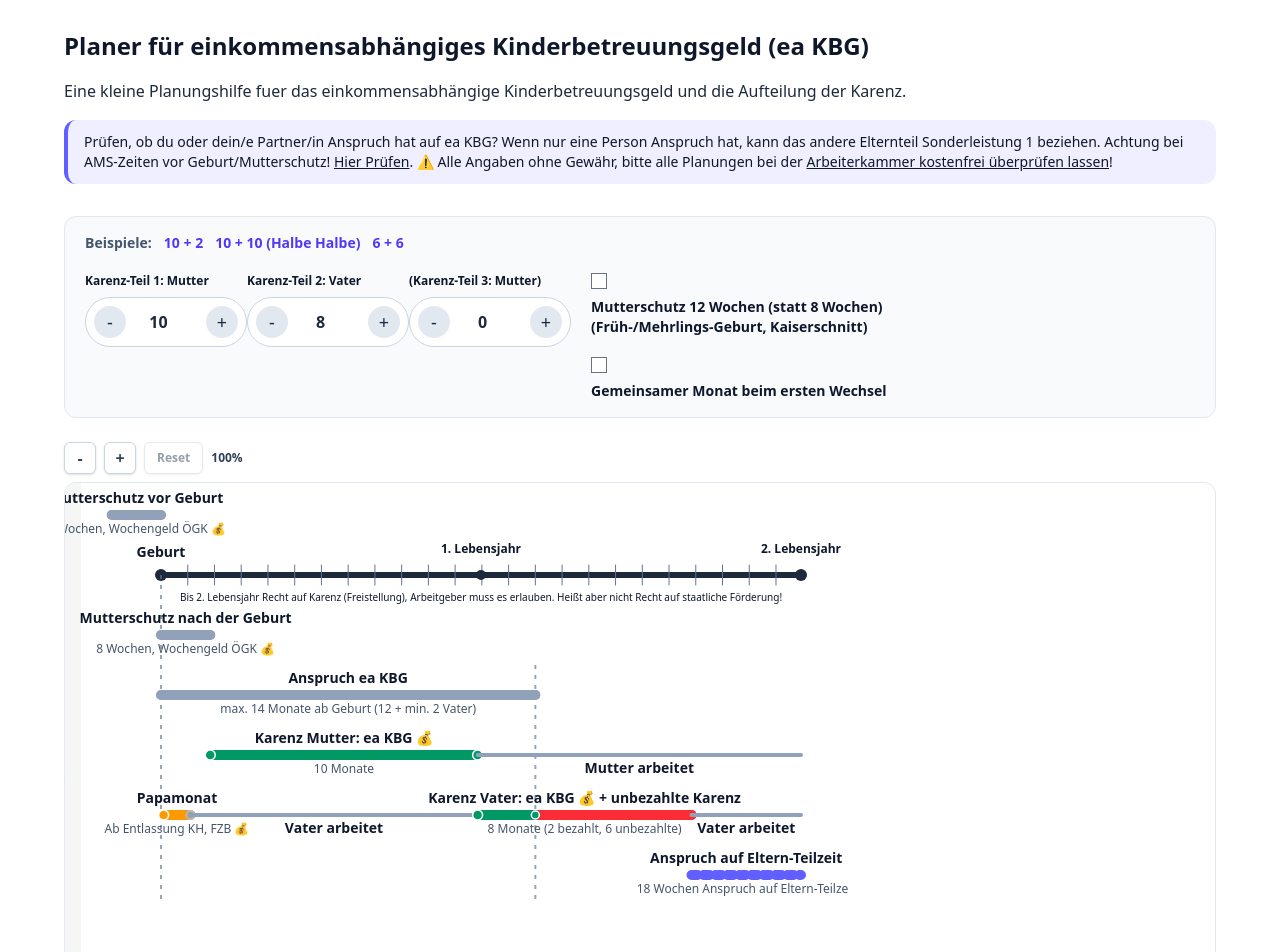
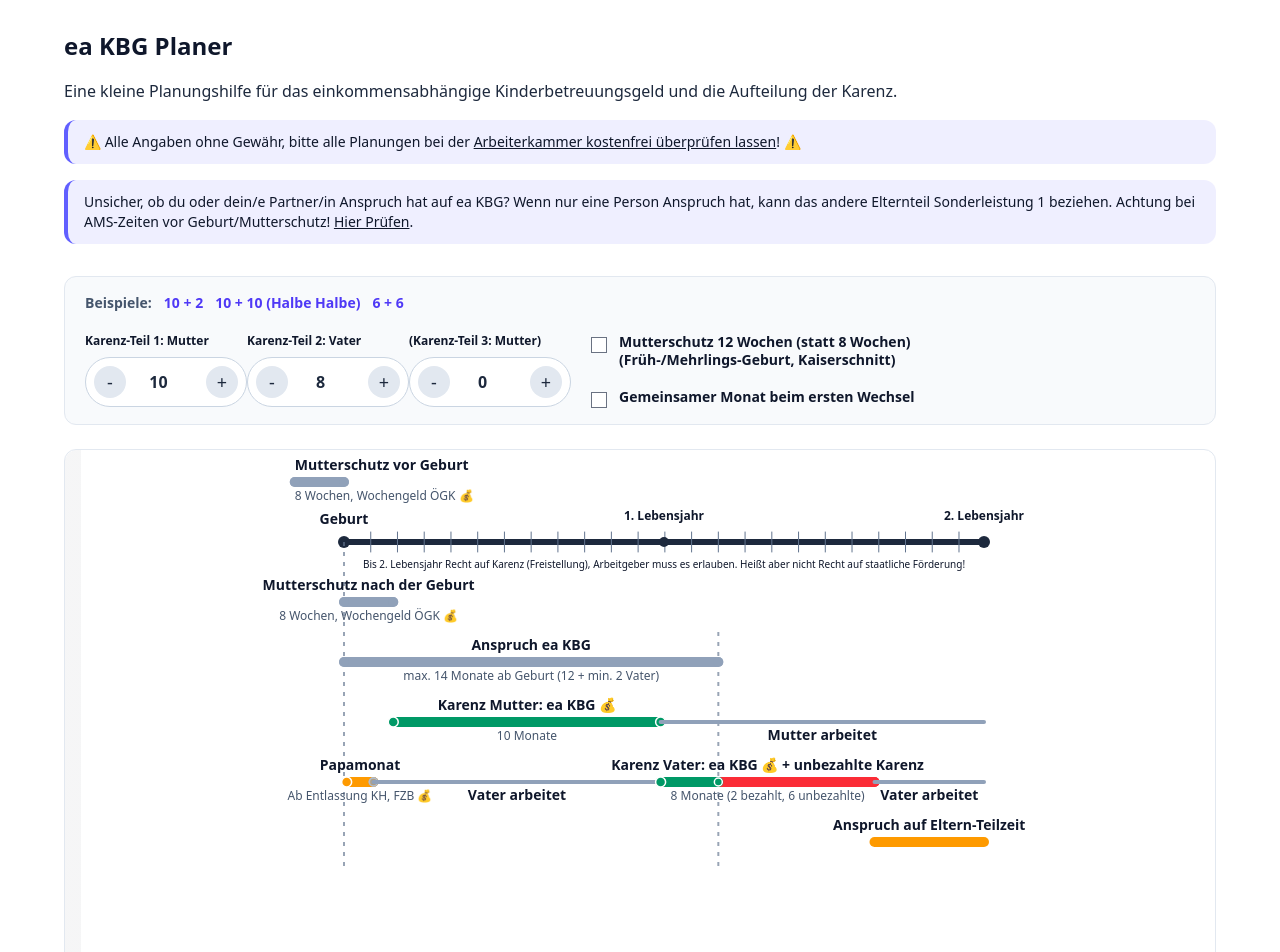
Before and after one commit to mandrasch/karenz-wizard, a SvelteKit app: page /eakbg-planer in a window 1280 px wide. Shown: the part 240-1192 px from the top of the page. Built offline with nearby package versions, Linux system fonts and the light colour scheme.

Commit message:
even more updates

```diff
--- a/src/lib/components/Footer.svelte
+++ b/src/lib/components/Footer.svelte
@@ -7,7 +7,7 @@
 			<section class="space-y-3" aria-labelledby="footer-about">
 				<h2 id="footer-about" class="text-sm font-semibold text-slate-900">Credits</h2>
 				<p class="text-sm leading-relaxed text-slate-600">
-					Mit Piefke-❤️ für das Land der Berge entwickelt von <a
+					Mit ❤️ für das Land der Berge entwickelt von <a
 						class="underline"
 						href="https://mandrasch.dev">Matthias Andrasch</a
 					>.
--- a/src/routes/eakbg-planer/+page.svelte
+++ b/src/routes/eakbg-planer/+page.svelte
@@ -155,15 +155,8 @@
 		)
 	);
 	const parentalPartTimeEnd = BASE_TOTAL_WEEKS;
-	const parentalPartTimeDurationWeeks = $derived(
-		Math.max(0, parentalPartTimeEnd - lastKarenzEnd)
-	);
+	const parentalPartTimeDurationWeeks = $derived(Math.max(0, parentalPartTimeEnd - lastKarenzEnd));
 	const hasParentalPartTime = $derived(parentalPartTimeDurationWeeks > 0.01);
-	const parentalPartTimeDisplay = $derived(
-		hasParentalPartTime
-			? `${formatWeeks(parentalPartTimeDurationWeeks)} Anspruch auf Eltern-Teilzeit`
-			: ''
-	);
 
 	const motherWorkStart = $derived(motherWeeks);
 	const motherWorkEnd = $derived(
@@ -478,12 +471,10 @@
 					label: 'Anspruch auf Eltern-Teilzeit',
 					start: lastKarenzEnd,
 					end: parentalPartTimeEnd,
-					displayDuration: parentalPartTimeDisplay,
-					hideDurationLabel: !parentalPartTimeDisplay,
 					rowGroup: 'parental-part-time',
-					lineClass: 'entitlement',
 					hideStartMarker: true,
-					hideEndMarker: true
+					hideEndMarker: true,
+					hideDurationLabel: true
 				});
 			}
 
@@ -568,19 +559,19 @@
 
 <div class="layout">
 	<div class="page-header mt-10">
-		<h2 class="text-2xl font-semibold text-slate-900">
-			Planer für einkommensabhängiges Kinderbetreuungsgeld (ea KBG)
-		</h2>
+		<h2 class="text-2xl font-semibold text-slate-900">ea KBG Planer</h2>
 		<p class="subline">
-			Eine kleine Planungshilfe fuer das einkommensabhängige Kinderbetreuungsgeld und die Aufteilung
+			Eine kleine Planungshilfe für das einkommensabhängige Kinderbetreuungsgeld und die Aufteilung
 			der Karenz.
 		</p>
 		<aside class="infobox">
-			Prüfen, ob du oder dein/e Partner/in Anspruch hat auf ea KBG? Wenn nur eine Person Anspruch
+			⚠️ Alle Angaben ohne Gewähr, bitte alle Planungen bei der
+			<a href="/ak-beratung" class="underline">Arbeiterkammer kostenfrei überprüfen lassen</a>! ⚠️
+		</aside>
+		<aside class="infobox">
+			Unsicher, ob du oder dein/e Partner/in Anspruch hat auf ea KBG? Wenn nur eine Person Anspruch
 			hat, kann das andere Elternteil Sonderleistung 1 beziehen. Achtung bei AMS-Zeiten vor
-			Geburt/Mutterschutz! <a href="/eakbg-anspruch" class="link underline">Hier Prüfen</a>. ⚠️ Alle
-			Angaben ohne Gewähr, bitte alle Planungen bei der
-			<a href="/ak-beratung" class="underline">Arbeiterkammer kostenfrei überprüfen lassen</a>!
+			Geburt/Mutterschutz! <a href="/eakbg-anspruch" class="link underline">Hier Prüfen</a>.
 		</aside>
 	</div>
 
@@ -676,16 +667,20 @@
 			<div class="flex flex-col gap-5 self-start">
 				<label class="control-checkbox">
 					<input type="checkbox" bind:checked={extendedMutterschutz} />
+					<div class="control-checkbox__text">
 						<span
 							>Mutterschutz 12 Wochen (statt 8 Wochen) <br />(Früh-/Mehrlings-Geburt, Kaiserschnitt)</span
 						>
+					</div>
 				</label>
 				<label class="control-checkbox">
 					<input type="checkbox" bind:checked={jointMonth} />
+					<div class="control-checkbox__text">
 						<span>Gemeinsamer Monat beim ersten Wechsel</span>
 						{#if jointMonth}
 							<small>ea KBG wird um 1 Monat kürzer</small>
 						{/if}
+					</div>
 				</label>
 			</div>
 		</div>
@@ -699,30 +694,6 @@
 		{/if}
 
 		<div class="timeline-shell">
-			<div class="timeline-zoom-controls" role="group" aria-label="Zoom-Steuerung">
-				<button
-					type="button"
-					class="zoom-button"
-					on:click={zoomOut}
-					disabled={!canZoomOut}
-					aria-label="Ansicht verkleinern"
-				>
-					-
-				</button>
-				<button
-					type="button"
-					class="zoom-button"
-					on:click={zoomIn}
-					disabled={!canZoomIn}
-					aria-label="Ansicht vergrößern"
-				>
-					+
-				</button>
-				<button type="button" class="zoom-reset" on:click={resetZoom} disabled={zoomLevel === 1}>
-					Reset
-				</button>
-				<span class="zoom-status" aria-live="polite">{zoomPercent}%</span>
-			</div>
 			<div
 				class="timeline-window max-w-full"
 				role="region"
@@ -736,6 +707,7 @@
 						viewBox={svgViewBox}
 						role="img"
 						aria-labelledby="planner-title"
+						style="min-width: 100%; max-width: none;"
 					>
 						<title>Zeitstrahl mit Basis von zwei Jahren und zusaetzlichen Phasen</title>
 
@@ -792,8 +764,8 @@
 								text-anchor="middle"
 								style="font-size:10px"
 							>
-							Bis 2. Lebensjahr Recht auf Karenz (Freistellung), Arbeitgeber muss es erlauben. Heißt
-							aber nicht Recht auf staatliche Förderung!
+								Bis 2. Lebensjahr Recht auf Karenz (Freistellung), Arbeitgeber muss es erlauben.
+								Heißt aber nicht Recht auf staatliche Förderung!
 							</text>
 							<text
 								class="label label-start"
@@ -842,6 +814,9 @@
 										? 'unpaid'
 										: 'active'}
 							{@const customLineClass = interval.lineClass ? ` ${interval.lineClass}` : ''}
+							{@const labelAnchor = interval.start < 0 ? 'start' : 'middle'}
+							{@const labelX =
+								interval.start < 0 ? toX(interval.start) : (toX(interval.start) + toX(lineEnd)) / 2}
 							{@const startMarkerClass = overlayStartsAtLineStart
 								? `marker-overlay-start overlay-${overlayVariant}`
 								: forcePaidStart
@@ -854,7 +829,9 @@
 												? 'marker-ea'
 												: 'marker-start'}
 							{@const endMarkerClass =
-							hasOverlay && interval.overlayVariant === 'unpaid' && interval.overlayEnd === lineEnd
+								hasOverlay &&
+								interval.overlayVariant === 'unpaid' &&
+								interval.overlayEnd === lineEnd
 									? 'marker-unpaid'
 									: interval.isInactive
 										? 'marker-inactive'
@@ -949,18 +926,20 @@
 								{/if}
 								<text
 									class="label interval-label"
-								x={(toX(interval.start) + toX(lineEnd)) / 2}
+									x={labelX}
 									y={interval.labelPosition === 'below' ? rowY(rowIndex) + 18 : rowY(rowIndex) - 12}
-								text-anchor="middle"
+									text-anchor={labelAnchor}
 								>
 									{interval.label}
 								</text>
 								{#if !interval.hideDurationLabel}
 									<text
 										class="label interval-duration"
-									x={(toX(interval.start) + toX(lineEnd)) / 2}
-									y={interval.labelPosition === 'below' ? rowY(rowIndex) + 36 : rowY(rowIndex) + 18}
-									text-anchor="middle"
+										x={labelX}
+										y={interval.labelPosition === 'below'
+											? rowY(rowIndex) + 36
+											: rowY(rowIndex) + 18}
+										text-anchor={labelAnchor}
 									>
 										{interval.displayDuration ?? formatWeeks(interval.end - interval.start)}
 									</text>
@@ -968,6 +947,31 @@
 							</g>
 						{/each}
 					</svg>
+				</div>
+			</div>
+			<div class="timeline-zoom-controls" role="group" aria-label="Zoom-Steuerung">
+				<button
+					type="button"
+					class="zoom-button"
+					on:click={zoomOut}
+					disabled={!canZoomOut}
+					aria-label="Ansicht verkleinern"
+				>
+					-
+				</button>
+				<button
+					type="button"
+					class="zoom-button"
+					on:click={zoomIn}
+					disabled={!canZoomIn}
+					aria-label="Ansicht vergrößern"
+				>
+					+
+				</button>
+				<button type="button" class="zoom-reset" on:click={resetZoom} disabled={zoomLevel === 1}>
+					Reset
+				</button>
+				<span class="zoom-status" aria-live="polite">{zoomPercent}%</span>
 			</div>
 		</div>
 
@@ -1209,11 +1213,23 @@
 	}
 
 	.control-checkbox {
-		@apply grid grid-cols-[auto,1fr] items-center gap-x-3 gap-y-2 text-sm font-semibold text-slate-900;
+		@apply flex items-start gap-3 text-sm font-semibold text-slate-900;
 	}
 
-	.control-checkbox small {
-		@apply col-start-2 text-xs font-medium text-amber-600;
+	.control-checkbox input {
+		@apply mt-1 shrink-0;
+	}
+
+	.control-checkbox__text {
+		@apply flex flex-col gap-1;
+	}
+
+	.control-checkbox__text span {
+		@apply leading-tight;
+	}
+
+	.control-checkbox__text small {
+		@apply text-xs font-medium text-amber-600;
 	}
 
 	.note-box {
@@ -1237,7 +1253,7 @@
 	}
 
 	.timeline-zoom-controls {
-		@apply mb-2 flex items-center gap-2 text-xs font-semibold text-slate-600;
+		@apply mt-3 flex items-center gap-2 text-xs font-semibold text-slate-600;
 	}
 
 	.zoom-button {
@@ -1258,7 +1274,7 @@
 	}
 
 	.timeline-viewport {
-		@apply h-full w-full overflow-auto;
+		@apply h-full w-full overflow-x-auto overflow-y-hidden;
 		-webkit-overflow-scrolling: touch;
 		min-height: inherit;
 	}
@@ -1393,11 +1409,6 @@
 		@apply stroke-amber-500;
 	}
 
-	.interval-line.entitlement {
-		@apply stroke-indigo-500;
-		stroke-dasharray: 6 6;
-	}
-
 	.label {
 		@apply fill-slate-900 text-sm font-normal;
 	}
```
Also changed, not shown: src/routes/+page.svelte (+13 -11 lines). Lines whose indentation alone changed are shown as unchanged.
